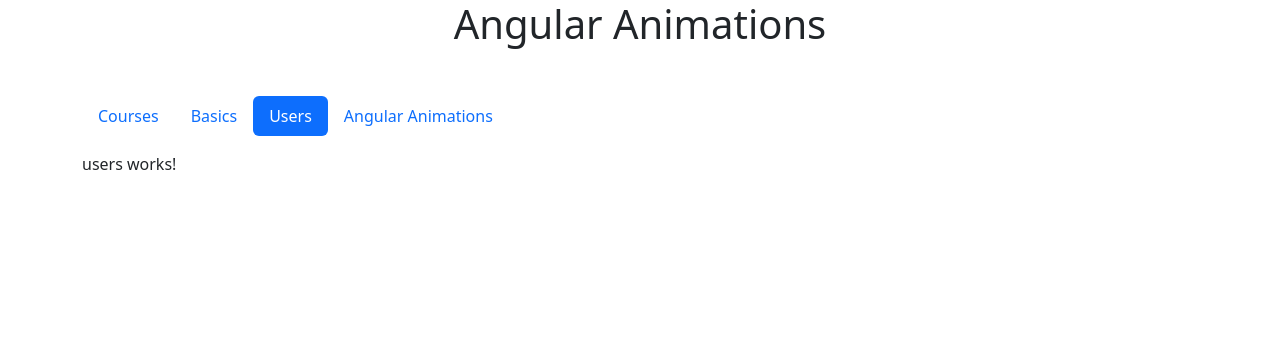
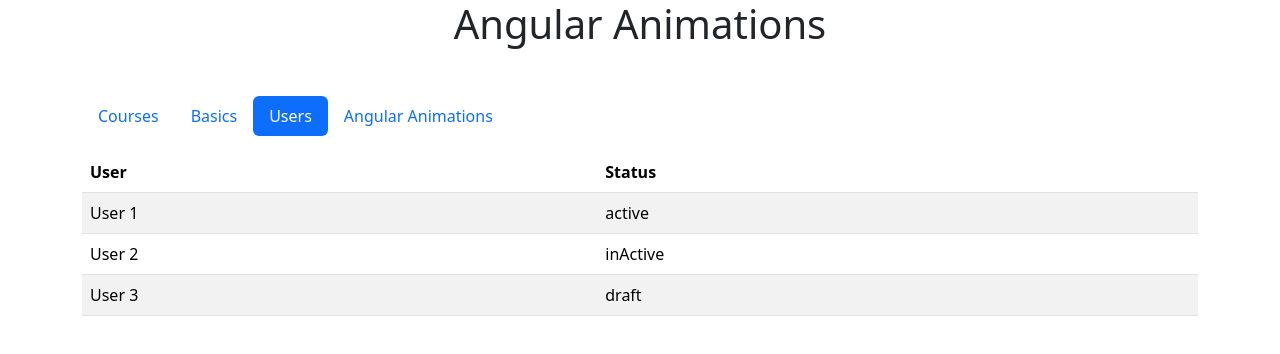
Before and after one commit to sreedhar-eg1/Angular-practice, an Angular app: page /users in a window 1280 px wide. Shown: the top 354 px of the page. Built offline with nearby package versions, Linux system fonts and the light colour scheme.

Commit message:
completed route based animation

```diff
--- /dev/null
+++ b/src/app/animation/routeAnimation.ts
@@ -0,0 +1,11 @@
+import { animate, style, transition, trigger } from "@angular/animations";
+
+export const routeAnimation = trigger('routeAnimationTrigger', [
+    transition(':enter', [
+        style({opacity: 0}),
+        animate(300)
+    ]),
+    transition(':leave', [
+        animate('300ms', style({opacity: 0}))
+    ])
+])
--- a/src/app/components/angular-animation-layout/angular-animation-layout.component.ts
+++ b/src/app/components/angular-animation-layout/angular-animation-layout.component.ts
@@ -1,12 +1,14 @@
-import { Component } from '@angular/core';
+import { Component, HostBinding } from '@angular/core';
 import { RouterLink, RouterLinkActive, RouterOutlet } from '@angular/router';
+import { routeAnimation } from '../../animation/routeAnimation';
 
 @Component({
   selector: 'app-angular-animation-layout',
   imports: [RouterLink, RouterLinkActive, RouterOutlet],
   templateUrl: './angular-animation-layout.component.html',
-  styleUrl: './angular-animation-layout.component.scss'
+  styleUrl: './angular-animation-layout.component.scss',
+  animations: [routeAnimation]
 })
 export class AngularAnimationLayoutComponent {
-
+ @HostBinding('@routeAnimationTrigger') routeAnimation = true
 }
--- a/src/app/components/basics/basics.component.ts
+++ b/src/app/components/basics/basics.component.ts
@@ -1,19 +1,29 @@
-import { Component, ElementRef, inject, Renderer2, viewChild } from '@angular/core';
-import { NgStyleCompComponent } from "../ng-style-comp/ng-style-comp.component";
+import {
+  Component,
+  ElementRef,
+  HostBinding,
+  inject,
+  Renderer2,
+  viewChild,
+} from '@angular/core';
+import { NgStyleCompComponent } from '../ng-style-comp/ng-style-comp.component';
 import { Course } from '../../models/course.model';
-import { CourseComponent } from "../course/course.component";
+import { CourseComponent } from '../course/course.component';
 import { NgClass } from '@angular/common';
+import { routeAnimation } from '../../animation/routeAnimation';
 
 @Component({
   selector: 'app-basics',
   imports: [NgStyleCompComponent, CourseComponent, NgClass],
   templateUrl: './basics.component.html',
-  styleUrl: './basics.component.scss'
+  styleUrl: './basics.component.scss',
+  animations: [routeAnimation],
 })
 export class BasicsComponent {
-paraElement = viewChild<ElementRef<HTMLParagraphElement>>('paraRef');
+  paraElement = viewChild<ElementRef<HTMLParagraphElement>>('paraRef');
+  @HostBinding('@routeAnimationTrigger') routeAnimation = true;
 
-  private renderer2 = inject(Renderer2)
+  private renderer2 = inject(Renderer2);
 
   title = 'angular-animation';
   courses: Course[] = [
@@ -27,7 +37,7 @@ paraElement = viewChild<ElementRef<HTMLParagraphElement>>('paraRef');
     // element.style.color = 'red';
     console.log(element);
 
-     // change color using renderer2
+    // change color using renderer2
     // this.renderer2.setStyle(element, 'color', 'red');
 
     // change color using renderer2 and viewChild
--- a/src/app/components/courses/courses.component.ts
+++ b/src/app/components/courses/courses.component.ts
@@ -1,4 +1,4 @@
-import { Component, effect, inject, OnInit, signal } from '@angular/core';
+import { Component, effect, HostBinding, inject, OnInit, signal } from '@angular/core';
 import { CourseService } from '../../services/course.service';
 import { ICourse, Status } from '../../models/course.model';
 import { AngCourseComponent } from '../ang-course/ang-course.component';
@@ -6,16 +6,19 @@ import { NgClass } from '@angular/common';
 import { courseAddAnimation, newCourseAnimation, triggerState } from '../../animation/animation';
 import { NewCourseComponent } from '../new-course/new-course.component';
 import { AnimationEvent } from '@angular/animations';
+import { routeAnimation } from '../../animation/routeAnimation';
 
 @Component({
   selector: 'app-courses',
   imports: [AngCourseComponent, NgClass, NewCourseComponent],
   templateUrl: './courses.component.html',
   styleUrl: './courses.component.scss',
-  animations: [triggerState, courseAddAnimation, newCourseAnimation],
+  animations: [triggerState, courseAddAnimation, newCourseAnimation, routeAnimation],
 })
 export class CoursesComponent implements OnInit {
   private courseService = inject(CourseService);
+
+  @HostBinding('@routeAnimationTrigger') routeAnimation = true
 
   courses = signal<ICourse[]>([]);
   selectedCourse = signal<number | undefined>(undefined);
@@ -75,7 +78,7 @@ export class CoursesComponent implements OnInit {
   }
 
   onAnimationEnd(event: AnimationEvent, index: number) {
-    console.log(event, index);
+    // console.log(event, index);
     if (event.fromState !== 'void') return;
 
     if (this.courses().length > index + 1) {
--- a/src/app/components/users/users.component.html
+++ b/src/app/components/users/users.component.html
@@ -1 +1,22 @@
-<p>users works!</p>
+<table class="table table-striped">
+  <thead>
+    <tr>
+      <th scope="col">User</th>
+      <th scope="col">Status</th>
+    </tr>
+  </thead>
+   <tbody>
+    <tr>
+      <td>User 1</td>
+      <td>active</td>
+    </tr>
+    <tr>
+      <td>User 2</td>
+      <td>inActive</td>
+    </tr>
+    <tr>
+       <td>User 3</td>
+      <td>draft</td>
+    </tr>
+  </tbody>
+</table>
--- a/src/app/components/users/users.component.ts
+++ b/src/app/components/users/users.component.ts
@@ -1,11 +1,13 @@
-import { Component } from '@angular/core';
+import { Component, HostBinding } from '@angular/core';
+import { routeAnimation } from '../../animation/routeAnimation';
 
 @Component({
   selector: 'app-users',
   imports: [],
   templateUrl: './users.component.html',
-  styleUrl: './users.component.scss'
+  styleUrl: './users.component.scss',
+  animations: [routeAnimation]
 })
 export class UsersComponent {
-
+@HostBinding('@routeAnimationTrigger') routeAnimation = true
 }
```
Also changed, not shown: NOTES/router-navigation-animation.txt (added).
